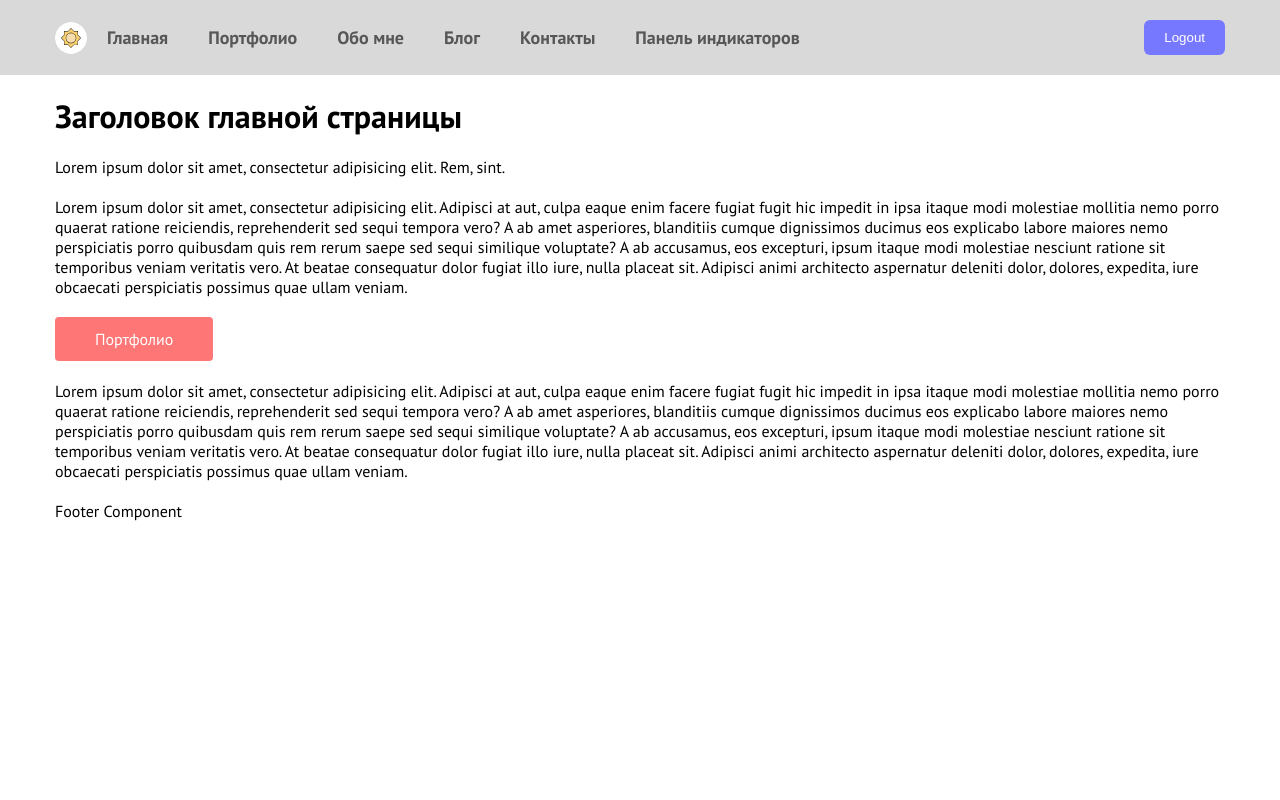
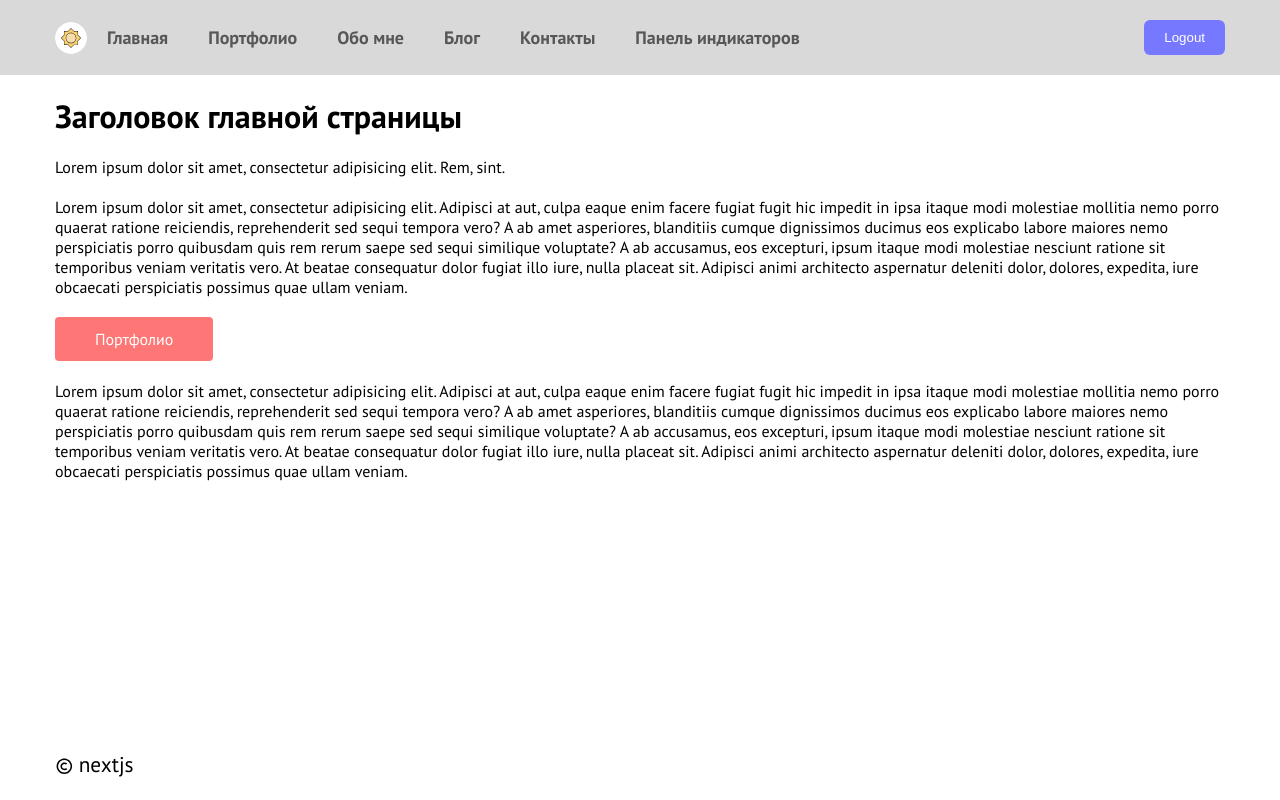
Before and after one commit to WebSergeevDima/project-nextjs, a Next.js app: page / in a window 1280 px wide. Built offline with nearby package versions, Linux system fonts and the light colour scheme.

Commit message:
add copy for footer

```diff
--- a/package.json
+++ b/package.json
@@ -13,6 +13,7 @@
     "eslint-config-next": "13.4.7",
     "next": "13.4.7",
     "react": "18.2.0",
-    "react-dom": "18.2.0"
+    "react-dom": "18.2.0",
+    "react-icons": "^4.10.1"
   }
 }
--- a/src/app/globals.css
+++ b/src/app/globals.css
@@ -10,14 +10,24 @@ html,
 body {
   max-width: 100vw;
   overflow-x: hidden;
+  height: 100%;
+  min-height: 100%;
 }
 
 body {
   font-family: 'Montserrat', sans-serif;
   font-family: 'PT Sans', sans-serif;
-
   background: #e9e9e9;
 }
+
+.wrapper {
+  min-height: 100%;
+  padding-bottom: 70px;
+}
+.footer {
+  margin-top: -50px;
+}
+
 
 .container {
   width: 100%;
--- a/src/app/layout.js
+++ b/src/app/layout.js
@@ -16,12 +16,6 @@ export const metadata = {
 export default function RootLayout({children}) {
     return (
         <html lang="en">
-
-        <head></head>
-        {/*<link rel="preconnect" href="https://fonts.googleapis.com"/>*/}
-        {/*<link rel="preconnect" href="https://fonts.gstatic.com" crossOrigin/>*/}
-
-
         {/*<body className={inter.className}>*/}
 
         <ThemeProvider>
@@ -35,6 +29,8 @@ export default function RootLayout({children}) {
                     </div>
 
                 </div>
+            </div>
+            <div className="footer">
                 <Footer/>
             </div>
         </ThemeProvider>
--- a/src/components/Footer/Footer.jsx
+++ b/src/components/Footer/Footer.jsx
@@ -1,9 +1,11 @@
 import React from 'react';
+import {BiCopyright} from "react-icons/bi";
+import style from './Footer.module.css';
 
 const Footer = () => {
     return (
-        <footer className={'container'}>
-            Footer Component
+        <footer className={`container`}>
+            <span className={style.copy}><BiCopyright className={style.copyIcon}/><span className={style.copyTitle}>nextjs</span></span>
         </footer>
     );
 };
--- /dev/null
+++ b/src/components/Footer/Footer.module.css
@@ -0,0 +1,14 @@
+.copy {
+    display: flex;
+    justify-content: flex-start;
+    align-items: center;
+}
+
+.copyTitle {
+    margin-left: 5px;
+    font-size: 16pt;
+}
+.copyIcon {
+    margin-top: 5px;
+    font-size: 14pt;
+}
```
Also changed, not shown: 1 other file (tests, documents, lock files or other folders).
